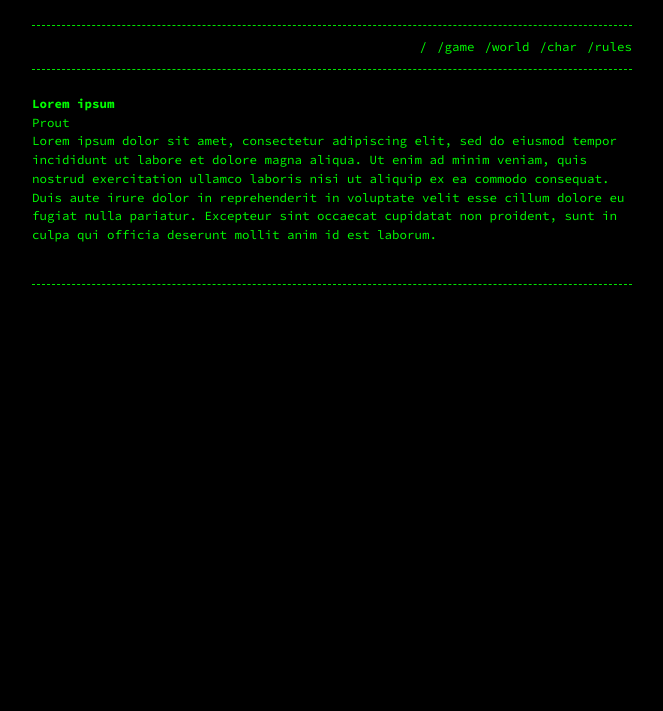
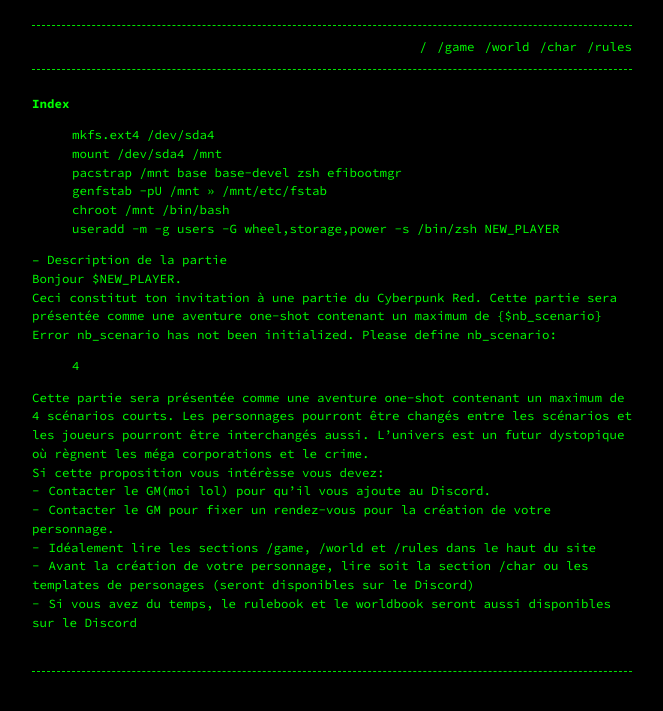
Before and after one commit to nova-explorer/CPR_invitation, a Jekyll site: the page built from index.md, in a window 1280 px wide. Shown: the top 711 px of the page, without its empty margins (308-971 px from the left). Built offline with Jekyll 4.4.1, drawn with Linux system fonts in a browser that asks for light colours.

Commit message:
Update index.md

```diff
--- a/index.md
+++ b/index.md
@@ -4,7 +4,27 @@ layout: home
 permalink: /
 ---
 
-# Lorem ipsum
+# Index
 
-Prout
-Lorem ipsum dolor sit amet, consectetur adipiscing elit, sed do eiusmod tempor incididunt ut labore et dolore magna aliqua. Ut enim ad minim veniam, quis nostrud exercitation ullamco laboris nisi ut aliquip ex ea commodo consequat. Duis aute irure dolor in reprehenderit in voluptate velit esse cillum dolore eu fugiat nulla pariatur. Excepteur sint occaecat cupidatat non proident, sunt in culpa qui officia deserunt mollit anim id est laborum.
+>mkfs.ext4 /dev/sda4
+>mount /dev/sda4 /mnt
+>pacstrap /mnt base base-devel zsh efibootmgr
+>genfstab -pU /mnt >> /mnt/etc/fstab
+>chroot /mnt /bin/bash
+>useradd -m -g users -G wheel,storage,power -s /bin/zsh NEW_PLAYER
+
+-- Description de la partie
+Bonjour $NEW_PLAYER.
+Ceci constitut ton invitation à une partie du Cyberpunk Red. Cette partie sera présentée comme une aventure one-shot contenant un maximum de {$nb_scenario}
+
+Error nb_scenario has not been initialized. Please define nb_scenario:
+>4
+
+Cette partie sera présentée comme une aventure one-shot contenant un maximum de 4 scénarios courts. Les personnages pourront être changés entre les scénarios et les joueurs pourront être interchangés aussi. L'univers est un futur dystopique où règnent les méga corporations et le crime.
+
+Si cette proposition vous intérèsse vous devez:
+- Contacter le GM(moi lol) pour qu'il vous ajoute au Discord.
+- Contacter le GM pour fixer un rendez-vous pour la création de votre personnage.
+- Idéalement lire les sections /game, /world et /rules dans le haut du site
+- Avant la création de votre personnage, lire soit la section /char ou les templates de personages (seront disponibles sur le Discord)
+- Si vous avez du temps, le rulebook et le worldbook seront aussi disponibles sur le Discord
```
